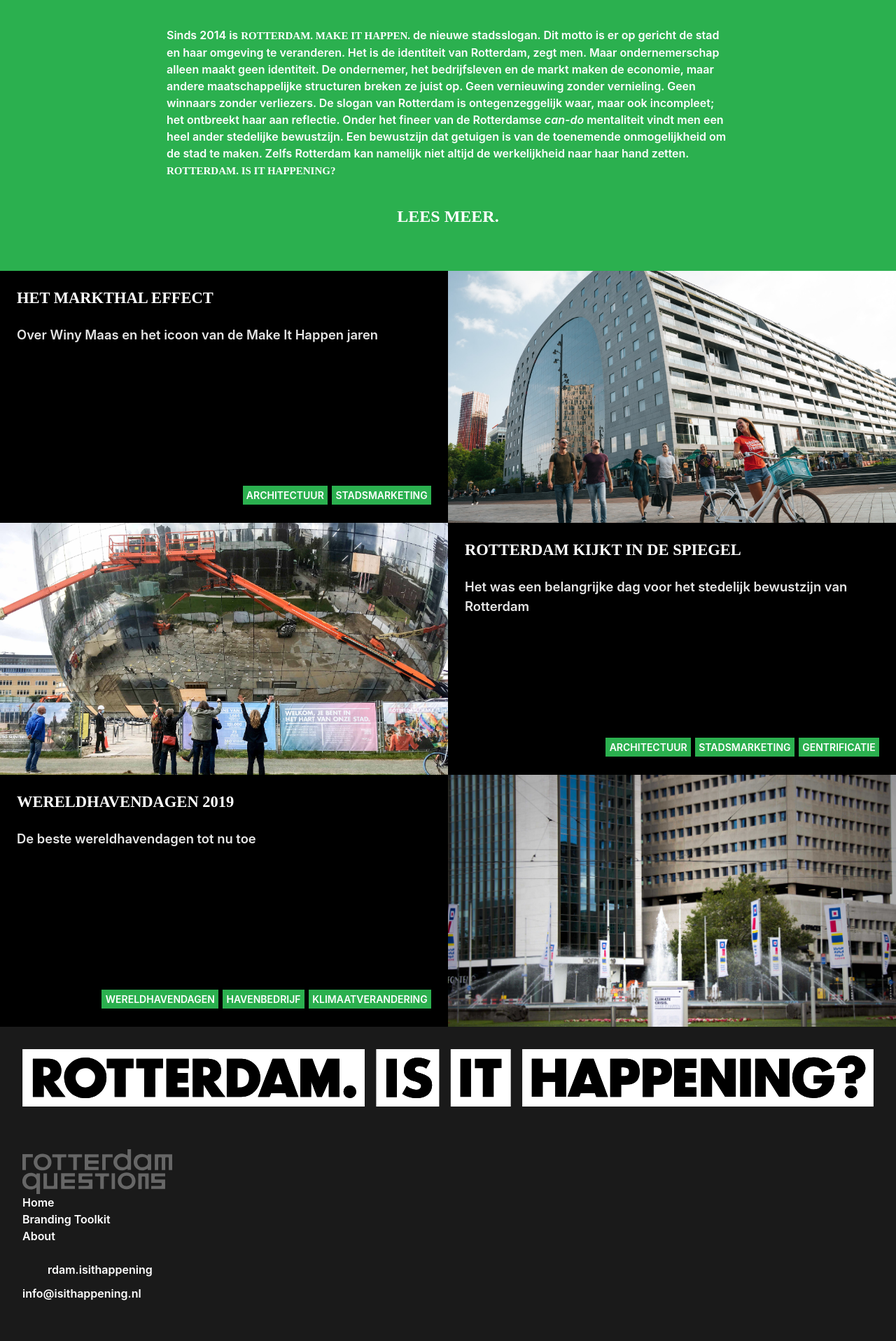
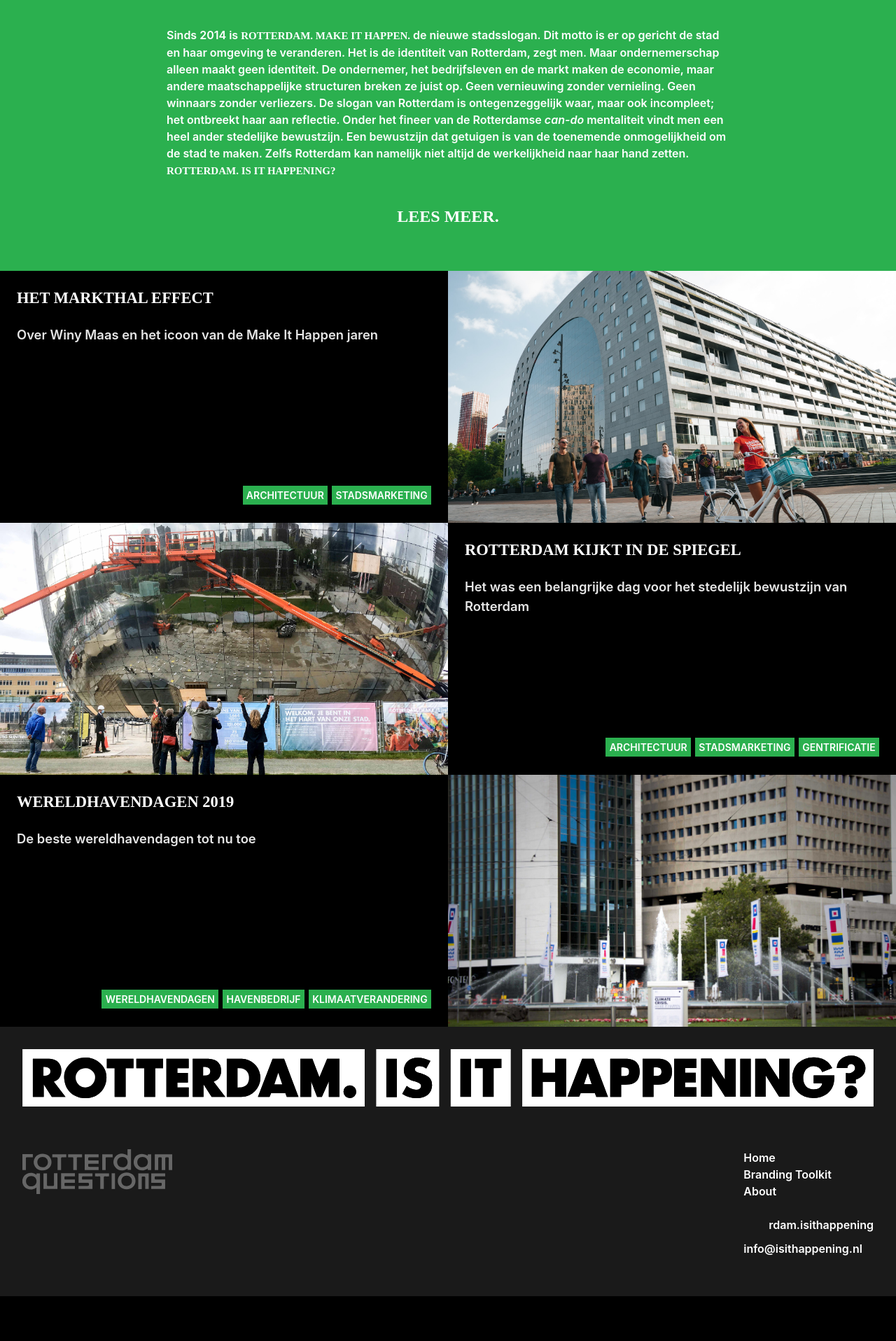
Before and after one commit to norealdirection/norealdirection.github.io, a Jekyll site: the page built from index.markdown, in a window 1280 px wide. Shown: the part 762-2678 px from the top of the page at 70% size. Built offline with Jekyll 4.4.1, drawn with Linux system fonts in a browser that asks for light colours; after the commit the page ends 2614 px from its top, so only the background shows below that.

Commit message:
Update _layout.scss

```diff
--- a/_sass/minima/_layout.scss
+++ b/_sass/minima/_layout.scss
@@ -410,39 +410,43 @@
 	background-color: $text-color-secondary;
 	padding: 2.5%;
 
-	img.svg-logo {
+	.svg-logo {
 		max-width: 100%;
 		margin-bottom: 5%;
 	}
 }
 
-.footer-heading {
-	@include	iih(1);
-}
+//.footer-heading {
+//	@include	iih(1);
+//}
 
 //.social-media-list {
 //		list-style: none;
 //		margin-right: 0;
 //}
 
-.footer-col-wrapper {
-		@include relative-font-size(1);
+//.footer-col-wrapper {
+//		@include relative-font-size(1);
 //		color: $white-color-secondary;
-		@extend	%clearfix;
-}
+//		@extend	%clearfix;
+//}
 
 .footer-social,
 .footer-navigation {
 			width: auto;
 		}
 
-.footer-partners {
-
-}
-
 .partners-svg {
 	height: 4rem;
 	width: auto;
+}
+
+.contact-wrapper {
+		float: right;
+	}
+
+.partners-wrapper {
+	float: left;
 }
 
 //.footer-col {
```
